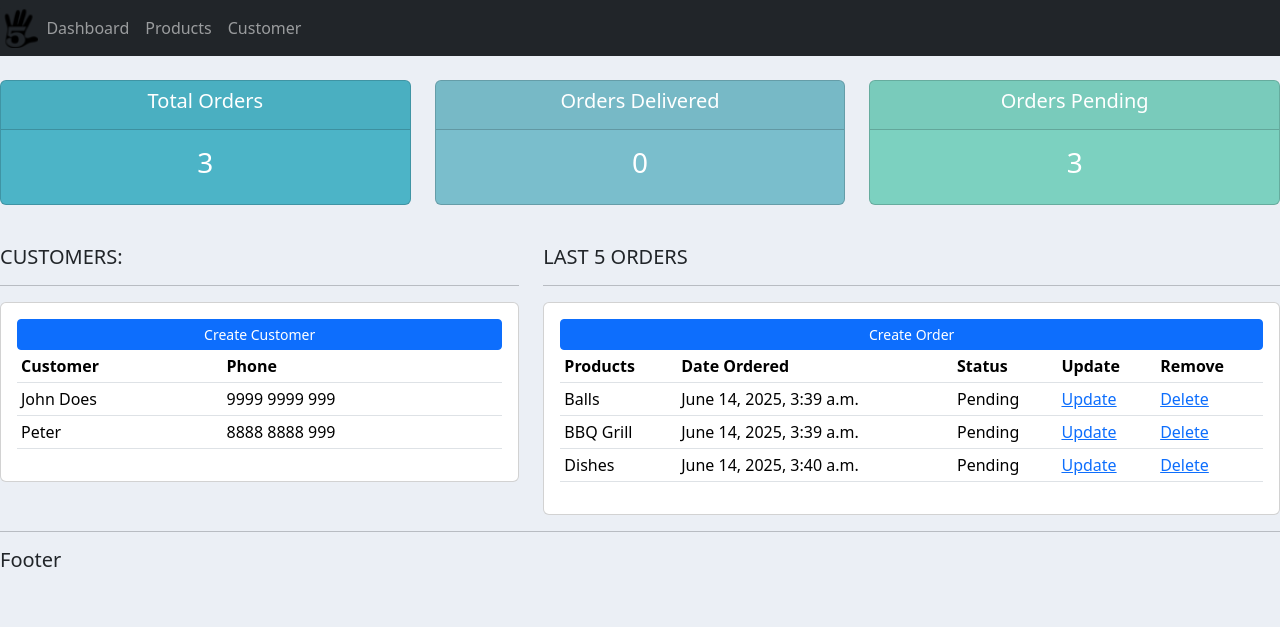
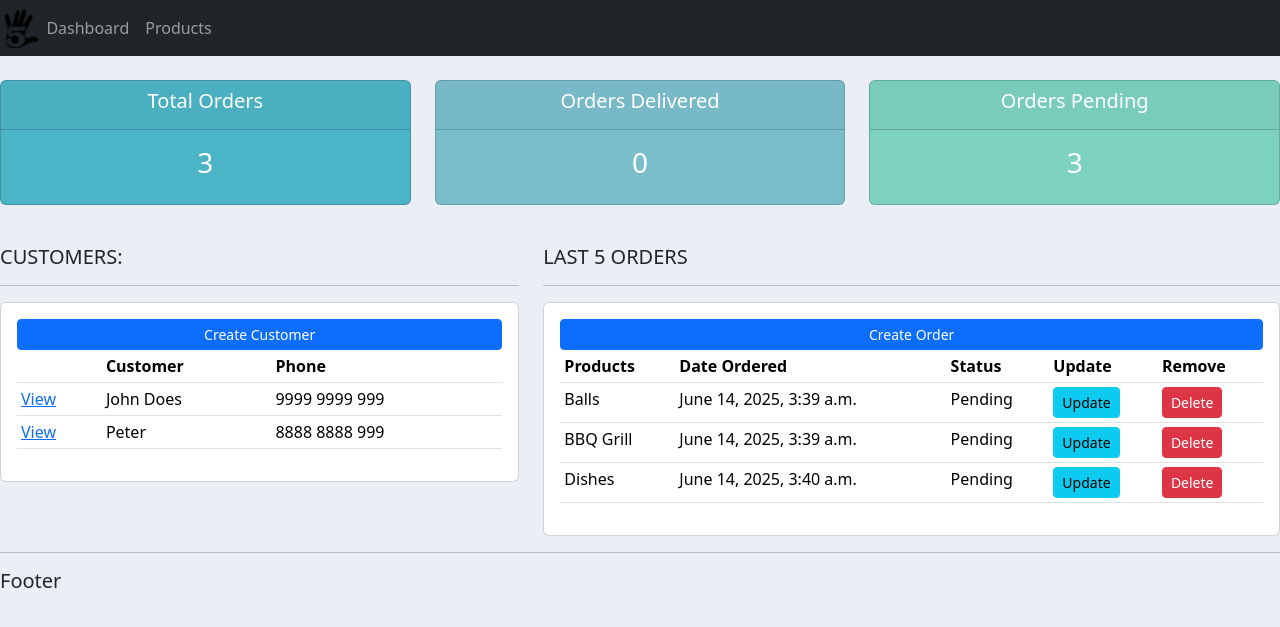
Before and after one commit to NgocPhat003/Django-Customer-Management-App, a Django app: page / in a window 1280 px wide. Shown: the top 627 px of the page. Run offline with Django 5.2, Linux system fonts and the light colour scheme; data comes from the database, SQL or seed files in the repository.

Commit message:
make nav bar work

```diff
--- a/crm/accounts/templates/accounts/dashboard.html
+++ b/crm/accounts/templates/accounts/dashboard.html
@@ -16,11 +16,13 @@
             </a>
             <table class="table table-sm">
                 <tr>
+                    <th></th>
                     <th>Customer</th>
                     <th>Phone</th>
                 </tr>
                 {% for customer in customers %}
                     <tr>
+                        <td><a href="{% url 'customer' customer.id%}">View</a></td>
                         <td>{{customer.name}}</td>
                         <td>{{customer.phone}}</td>
                     </tr>
@@ -49,8 +51,8 @@
                         <td>{{order.product}}</td>
                         <td>{{order.date_created}}</td>
                         <td>{{order.status}}</td>
-                        <td><a href="">Update</a></td>
-                        <td><a href="">Delete</a></td>
+                        <td><a href="" class="btn btn-sm btn-info">Update</a></td>
+                        <td><a href="" class="btn btn-sm btn-danger">Delete</a></td>
                     </tr>
                 {% endfor %}
 
--- a/crm/accounts/templates/accounts/navbar.html
+++ b/crm/accounts/templates/accounts/navbar.html
@@ -10,13 +10,10 @@
   <div class="collapse navbar-collapse" id="navbarSupportedContent">
     <ul class="navbar-nav mr-auto">
       <li class="nav-item active">
-        <a href="" class="nav-link">Dashboard</a>
+        <a href="{% url 'home' %}" class="nav-link">Dashboard</a>
       </li>
       <li class="nav-item">
-        <a href="#" class="nav-link">Products</a>
-      </li>
-      <li class="nav-item">
-        <a href="#" class="nav-link">Customer</a>
+        <a href="{% url 'products' %}" class="nav-link">Products</a>
       </li>
 
     </ul>
--- a/crm/accounts/urls.py
+++ b/crm/accounts/urls.py
@@ -2,7 +2,7 @@ from django.urls import path
 from . import views
 
 urlpatterns = [
-    path('', views.home),
-    path('products/', views.products),
-    path('customer/', views.customers),
+    path('', views.home, name="home"),
+    path('products/', views.products, name="products"),
+    path('customer/<str:pk_test>/', views.customers, name="customer"),
 ]
--- a/crm/accounts/views.py
+++ b/crm/accounts/views.py
@@ -24,5 +24,11 @@ def products(request):
     products = Product.objects.all()
     return render(request, 'accounts/products.html', {'products': products})
 
-def customers(request):
-    return render(request, 'accounts/customer.html')
+def customers(request, pk_test):
+    customer = Customer.objects.get(id=pk_test)
+
+    orders = customer.order_set.all()
+    order_count = orders.count()
+
+    context = {'customer': customer, 'orders': orders, 'order_count': order_count}
+    return render(request, 'accounts/customer.html', context)
```
Also changed, not shown: crm/accounts/templates/accounts/customer.html (+14 -3 lines).
